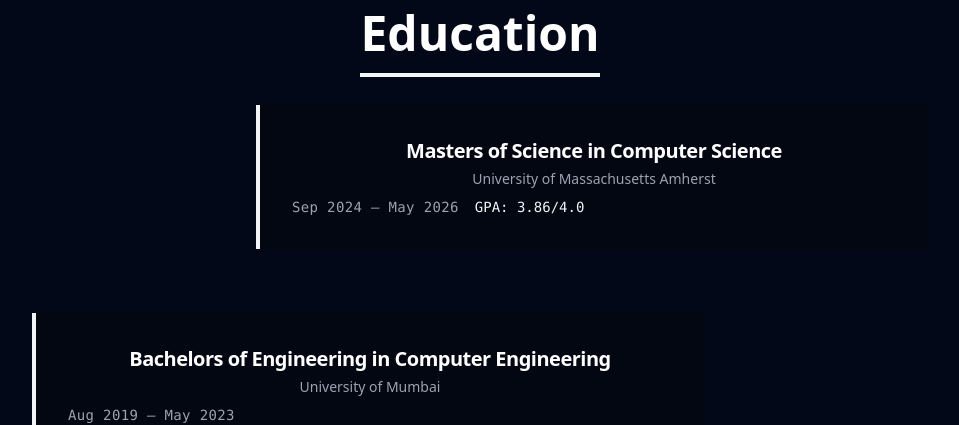
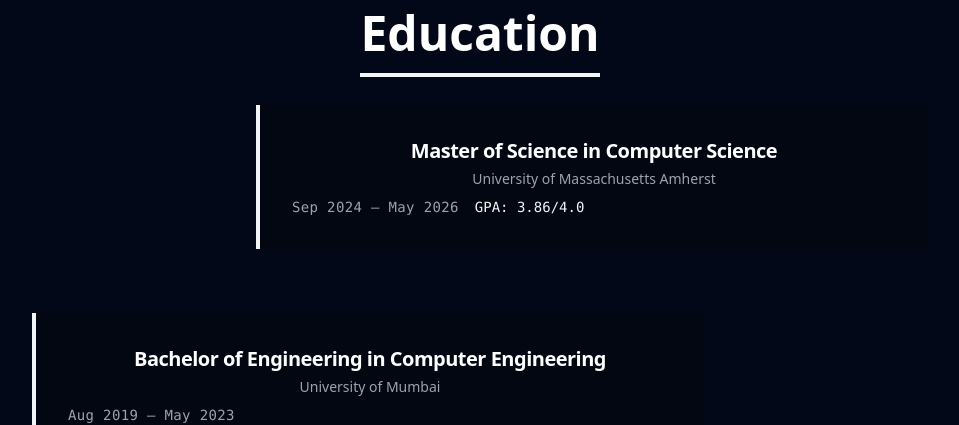
Before and after one commit to JeetDSharma/portfolio, a Next.js app: page / in a window 1280 px wide. Shown: the part 3380-3805 px from the top of the page, without its empty margins (160-1119 px from the left). Built offline with nearby package versions, Linux system fonts and the light colour scheme.

Commit message:
corrected degree titles from plural to singular form in education section

```diff
--- a/components/Body.tsx
+++ b/components/Body.tsx
@@ -112,14 +112,14 @@
 
 const education = [
   {
-    degree: "Masters of Science in Computer Science",
+    degree: "Master of Science in Computer Science",
     institution: "University of Massachusetts Amherst",
     duration: "Sep 2024 – May 2026",
     gpa: "GPA: 3.86/4.0",
     year: "2024",
   },
   {
-    degree: "Bachelors of Engineering in Computer Engineering",
+    degree: "Bachelor of Engineering in Computer Engineering",
     institution: "University of Mumbai",
     duration: "Aug 2019 – May 2023",
     year: "2019",
```
